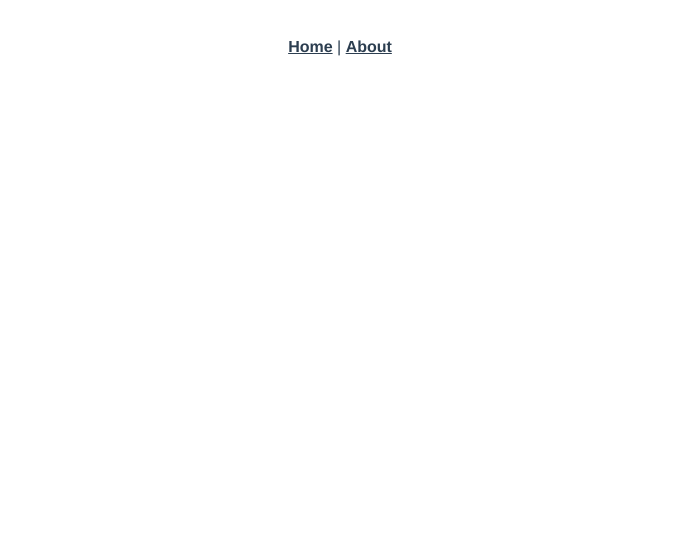
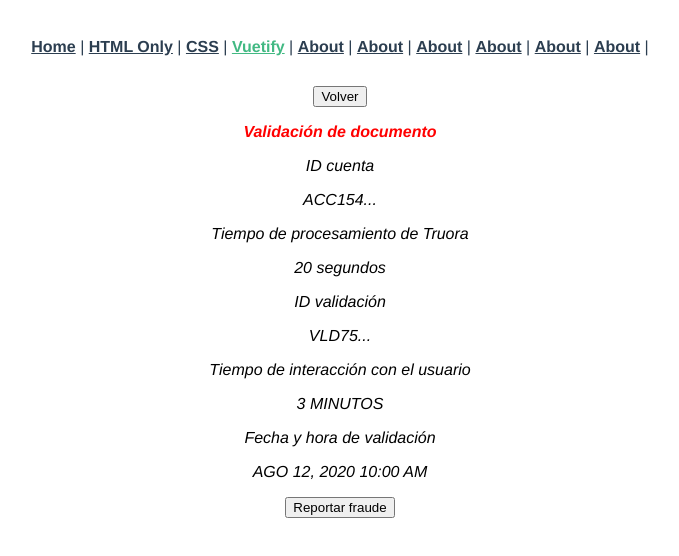
Before and after one commit to sguzmanm/vue-scaffold-tutorial, a Vue app: page /vuetify in a window 1280 px wide. Shown: the top 556 px of the page, without its empty margins (300-979 px from the left). Built offline with nearby package versions, Linux system fonts and the light colour scheme.

Commit message:
Add HTML and CSS layouts for frontend

```diff
--- a/src/App.vue
+++ b/src/App.vue
@@ -2,7 +2,15 @@
   <div id="app">
     <div id="nav">
       <router-link to="/">Home</router-link> |
-      <router-link to="/about">About</router-link>
+      <router-link to="/html-only">HTML Only</router-link> |
+      <router-link to="/css">CSS</router-link> |
+      <router-link to="/vuetify">Vuetify</router-link> |
+      <router-link to="/html-only">About</router-link> |
+      <router-link to="/html-only">About</router-link> |
+      <router-link to="/html-only">About</router-link> |
+      <router-link to="/html-only">About</router-link> |
+      <router-link to="/html-only">About</router-link> |
+      <router-link to="/html-only">About</router-link> |
     </div>
     <router-view/>
   </div>
--- a/src/components/HelloWorld.vue
+++ b/src/components/HelloWorld.vue
@@ -1,34 +1,6 @@
 <template>
   <div class="hello">
     <h1>{{ msg }}</h1>
-    <p>
-      For a guide and recipes on how to configure / customize this project,<br>
-      check out the
-      <a href="https://cli.vuejs.org" target="_blank" rel="noopener">vue-cli documentation</a>.
-    </p>
-    <h3>Installed CLI Plugins</h3>
-    <ul>
-      <li><a href="https://github.com/vuejs/vue-cli/tree/dev/packages/%40vue/cli-plugin-router" target="_blank" rel="noopener">router</a></li>
-      <li><a href="https://github.com/vuejs/vue-cli/tree/dev/packages/%40vue/cli-plugin-vuex" target="_blank" rel="noopener">vuex</a></li>
-      <li><a href="https://github.com/vuejs/vue-cli/tree/dev/packages/%40vue/cli-plugin-eslint" target="_blank" rel="noopener">eslint</a></li>
-      <li><a href="https://github.com/vuejs/vue-cli/tree/dev/packages/%40vue/cli-plugin-typescript" target="_blank" rel="noopener">typescript</a></li>
-    </ul>
-    <h3>Essential Links</h3>
-    <ul>
-      <li><a href="https://vuejs.org" target="_blank" rel="noopener">Core Docs</a></li>
-      <li><a href="https://forum.vuejs.org" target="_blank" rel="noopener">Forum</a></li>
-      <li><a href="https://chat.vuejs.org" target="_blank" rel="noopener">Community Chat</a></li>
-      <li><a href="https://twitter.com/vuejs" target="_blank" rel="noopener">Twitter</a></li>
-      <li><a href="https://news.vuejs.org" target="_blank" rel="noopener">News</a></li>
-    </ul>
-    <h3>Ecosystem</h3>
-    <ul>
-      <li><a href="https://router.vuejs.org" target="_blank" rel="noopener">vue-router</a></li>
-      <li><a href="https://vuex.vuejs.org" target="_blank" rel="noopener">vuex</a></li>
-      <li><a href="https://github.com/vuejs/vue-devtools#vue-devtools" target="_blank" rel="noopener">vue-devtools</a></li>
-      <li><a href="https://vue-loader.vuejs.org" target="_blank" rel="noopener">vue-loader</a></li>
-      <li><a href="https://github.com/vuejs/awesome-vue" target="_blank" rel="noopener">awesome-vue</a></li>
-    </ul>
   </div>
 </template>
 
--- a/src/router/index.ts
+++ b/src/router/index.ts
@@ -11,12 +11,28 @@ const routes: Array<RouteConfig> = [
     component: Home,
   },
   {
-    path: '/about',
-    name: 'About',
+    path: '/html-only',
+    name: 'HtmlOnly',
     // route level code-splitting
     // this generates a separate chunk (about.[hash].js) for this route
     // which is lazy-loaded when the route is visited.
-    component: () => import(/* webpackChunkName: "about" */ '../views/About.vue'),
+    component: () => import(/* webpackChunkName: "about" */ '../views/HtmlOnly.vue'),
+  },
+  {
+    path: '/css',
+    name: 'Css',
+    // route level code-splitting
+    // this generates a separate chunk (about.[hash].js) for this route
+    // which is lazy-loaded when the route is visited.
+    component: () => import(/* webpackChunkName: "about" */ '../views/Css.vue'),
+  },
+  {
+    path: '/vuetify',
+    name: 'Vuetify',
+    // route level code-splitting
+    // this generates a separate chunk (about.[hash].js) for this route
+    // which is lazy-loaded when the route is visited.
+    component: () => import(/* webpackChunkName: "about" */ '../views/Vuetify.vue'),
   },
 ];
 
--- a/src/views/About.vue
+++ /dev/null
@@ -1,5 +0,0 @@
-<template>
-  <div class="about">
-    <h1>This is an about page</h1>
-  </div>
-</template>
--- /dev/null
+++ b/src/views/Css.vue
@@ -0,0 +1,36 @@
+<template>
+  <div id="vuetify">
+    <button id="my-text">Volver</button>
+    <div class="other">
+      <p>Validación de documento</p>
+      <p>ID cuenta</p>
+      <p>ACC154...</p>
+      <p>Tiempo de procesamiento de Truora</p>
+      <p>20 segundos</p>
+      <p>ID validación</p>
+      <p>VLD75...</p>
+      <p>Tiempo de interacción con el usuario</p>
+      <p>3 MINUTOS</p>
+      <p>Fecha y hora de validación</p>
+      <p>AGO 12, 2020 10:00 AM</p>
+      <button>Reportar fraude</button>
+    </div>
+  </div>
+</template>
+<style scoped>
+#vuetify{
+  font-style: italic;
+  color: #000000;
+}
+
+#my-text{
+  font-weight:bolder;
+  color: #FF0000;
+  background: #FFF;
+  border-radius: 50%;
+}
+
+.other{
+  color: #1900ff !important;
+}
+</style>
--- a/src/views/Home.vue
+++ b/src/views/Home.vue
@@ -1,7 +1,7 @@
 <template>
   <div class="home">
-    <img alt="Vue logo" src="../assets/logo.png">
-    <HelloWorld msg="Welcome to Your Vue.js + TypeScript App"/>
+    <img alt="Vue logo" src="../assets/talk-logo.jpg">
+    <HelloWorld msg="A backend wolf as a frontend sheep..."/>
   </div>
 </template>
 
--- /dev/null
+++ b/src/views/HtmlOnly.vue
@@ -0,0 +1,19 @@
+<template>
+  <div>
+    <button>Volver</button>
+    <div>
+      <p>Validación de documento</p>
+      <p>ID cuenta</p>
+      <p>ACC154...</p>
+      <p>Tiempo de procesamiento de Truora</p>
+      <p>20 segundos</p>
+      <p>ID validación</p>
+      <p>VLD75...</p>
+      <p>Tiempo de interacción con el usuario</p>
+      <p>3 MINUTOS</p>
+      <p>Fecha y hora de validación</p>
+      <p>AGO 12, 2020 10:00 AM</p>
+      <button>Reportar fraude</button>
+    </div>
+  </div>
+</template>
--- /dev/null
+++ b/src/views/Vuetify.vue
@@ -0,0 +1,30 @@
+<template>
+  <div class="vuetify">
+    <button>Volver</button>
+    <div>
+      <p id="my-text">Validación de documento</p>
+      <p>ID cuenta</p>
+      <p>ACC154...</p>
+      <p>Tiempo de procesamiento de Truora</p>
+      <p>20 segundos</p>
+      <p>ID validación</p>
+      <p>VLD75...</p>
+      <p>Tiempo de interacción con el usuario</p>
+      <p>3 MINUTOS</p>
+      <p>Fecha y hora de validación</p>
+      <p>AGO 12, 2020 10:00 AM</p>
+      <button>Reportar fraude</button>
+    </div>
+  </div>
+</template>
+<style scoped>
+.vuetify{
+  font-style: italic;
+  color: #000000;
+}
+
+#my-text{
+  font-weight:bolder;
+  color: #FF0000;
+}
+</style>
```
Also changed, not shown: src/assets/talk-logo.jpg (added).
